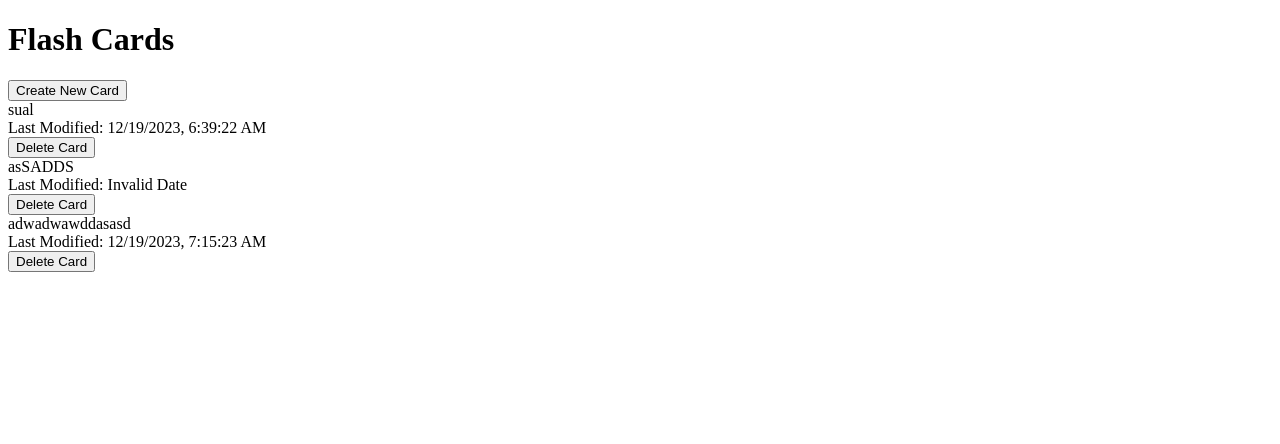
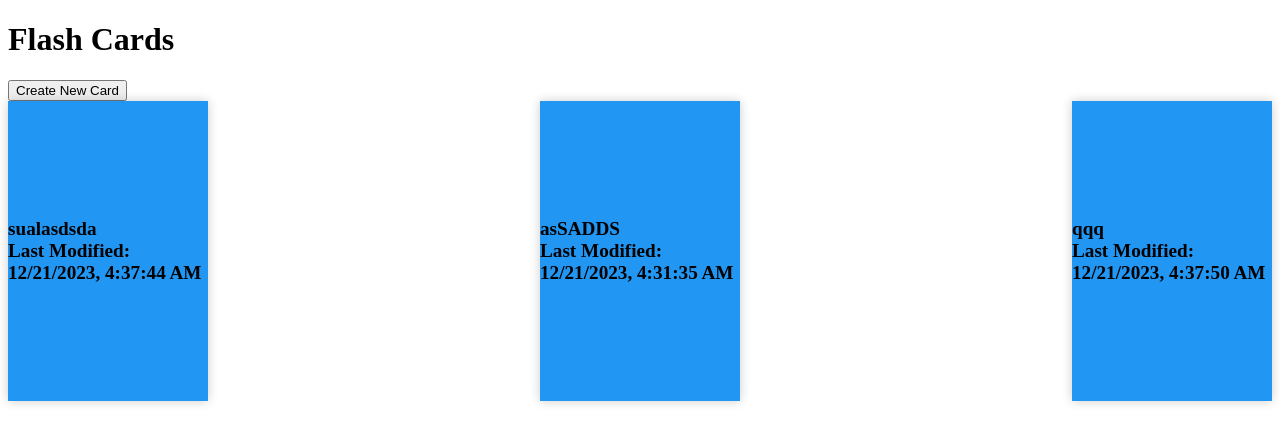
Before and after one commit to RevanGozelov4847/assignment, a React (Create React App) app: page /flash-cards in a window 1280 px wide. Shown: the top 444 px of the page. Built offline with nearby package versions, Linux system fonts and the light colour scheme; data requests are answered from the project's data file.

Commit message:
design and func

```diff
--- a/db.json
+++ b/db.json
@@ -1,25 +1,26 @@
 {
   "flashCards": [
     {
-      "question": "sual",
-      "answer": "cavab - Updated",
+      "question": "sualasdsda",
+      "answer": "asdadsdadsadss",
       "status": "Want to Learn",
       "id": 1702932179224,
       "isFlipped": false,
-      "lastModified": "2023-12-19T06:39:22.948Z"
+      "lastModified": "2023-12-21T04:37:44.508Z"
     },
     {
       "id": 1702969910596,
       "question": "asSADDS",
       "answer": "ASASDASD",
-      "status": "Want to Learn"
+      "status": "Want to Learn",
+      "lastModified": "2023-12-21T04:31:35.609Z"
     },
     {
-      "id": 1702970104178,
-      "question": "adwadwawddasasd",
-      "answer": "dawda",
+      "id": 1703133470041,
+      "question": "qqq",
+      "answer": "qqqq",
       "status": "Want to Learn",
-      "lastModified": "2023-12-19T07:15:23.367Z"
+      "lastModified": "2023-12-21T04:37:50.041Z"
     }
   ]
 }
--- a/package.json
+++ b/package.json
@@ -13,6 +13,7 @@
     "react-dom": "^18.2.0",
     "react-router-dom": "^6.21.0",
     "react-scripts": "5.0.1",
+    "sass": "^1.69.5",
     "web-vitals": "^2.1.4"
   },
   "scripts": {
--- a/src/App.js
+++ b/src/App.js
@@ -3,6 +3,7 @@ import { BrowserRouter as Router, Route, Routes } from 'react-router-dom';
 import Home from './pages/Home';
 import FlashCards from './components/FlashCards';
 import { FlashCardsProvider } from './context/FlashCardsContext';
+import "./assets/scss/main.scss"
 
 const App = () => {
   return (
--- a/src/assets/scss/components/flashCard.scss
+++ b/src/assets/scss/components/flashCard.scss
@@ -1,3 +1,10 @@
+.flash-cards-container {
+  display: flex;
+  flex-wrap: wrap;
+  justify-content: space-between;
+  align-items: flex-start;
+}
+
 .flash-card {
   perspective: 1000px;
   width: 200px;
@@ -6,6 +13,7 @@
   transform-style: preserve-3d;
   transition: transform 0.5s;
   cursor: pointer;
+  margin-bottom: 20px;
 }
 
 .flash-card.flipped {
@@ -33,3 +41,28 @@
   background-color: #4caf50; // Change the color as needed
   transform: rotateY(180deg);
 }
+
+.card-actions {
+  position: absolute;
+  bottom: 0;
+  left: 0;
+  right: 0;
+  text-align: center;
+  padding: 10px;
+  background-color: #fff;
+  z-index: 2;
+}
+
+.card-actions button {
+  margin: 5px;
+  padding: 8px 16px;
+  font-size: 14px;
+  background-color: #2196f3; /* Edit button color */
+  color: #fff; /* Edit button text color */
+  border: none;
+  cursor: pointer;
+}
+
+.card-actions button.delete-btn {
+  background-color: #f44336; /* Delete button color */
+}
--- a/src/components/FlashCards.jsx
+++ b/src/components/FlashCards.jsx
@@ -1,17 +1,23 @@
-import React, { useState } from 'react';
-import FlashCard from './FlashCard';
-import CardFormModal from './CardFormModal';
-import { useFlashCardsContext } from '../context/FlashCardsContext';
+import React, { useState } from "react";
+import CardFormModal from "./CardFormModal";
+import { useFlashCardsContext } from "../context/FlashCardsContext";
 
 const FlashCards = () => {
-  const { flashCards, addFlashCard, updateFlashCard, deleteFlashCard } = useFlashCardsContext();
+  const { flashCards, addFlashCard, updateFlashCard, deleteFlashCard } =
+    useFlashCardsContext();
   const [newCard, setNewCard] = useState({
     id: null,
-    question: '',
-    answer: '',
-    status: 'Want to Learn',
+    question: "",
+    answer: "",
+    status: "Want to Learn",
   });
   const [isModalOpen, setModalOpen] = useState(false);
+  const [flippedCards, setFlippedCards] = useState({});
+  const [selectedCard, setSelectedCard] = useState(null);
+
+  const onSave = () => {
+    console.log("Card saved!");
+  };
 
   const handleCreateCard = () => {
     if (newCard.id) {
@@ -27,11 +33,13 @@ const FlashCards = () => {
       });
     }
 
+    onSave();
+
     setNewCard({
       id: null,
-      question: '',
-      answer: '',
-      status: 'Want to Learn',
+      question: "",
+      answer: "",
+      status: "Want to Learn",
     });
     setModalOpen(false);
   };
@@ -43,6 +51,15 @@ const FlashCards = () => {
 
   const handleDeleteCard = (cardId) => {
     deleteFlashCard(cardId);
+    setSelectedCard(null);
+  };
+
+  const toggleCardFlip = (cardId) => {
+    setFlippedCards((prevFlippedCards) => ({
+      ...prevFlippedCards,
+      [cardId]: !prevFlippedCards[cardId],
+    }));
+    setSelectedCard(cardId);
   };
 
   return (
@@ -52,11 +69,46 @@ const FlashCards = () => {
 
       <div className="flash-cards-container">
         {flashCards.map((card) => (
-          <div key={card.id} onClick={() => handleEditCard(card)}>
-            <FlashCard card={card} />
-            <button type="button" onClick={() => handleDeleteCard(card.id)}>
-              Delete Card
-            </button>
+          <div key={card.id} className="flash-card-container">
+            <div
+              className={`flash-card ${flippedCards[card.id] ? "flipped" : ""}`}
+              onClick={() => toggleCardFlip(card.id)}
+            >
+              <div className="card-face card-front">
+                <div className="card-info">
+                  <div className="card-text">{card.question}</div>
+                  <div className="last-modified-text">
+                    Last Modified: {new Date(card.lastModified).toLocaleString()}
+                  </div>
+                </div>
+              </div>
+              <div className="card-face card-back">
+                <div className="card-info">
+                  <div className="card-text">{card.answer}</div>
+                  <div className="last-modified-text">
+                    Last Modified: {new Date(card.lastModified).toLocaleString()}
+                  </div>
+                </div>
+              </div>
+            </div>
+            {selectedCard === card.id && (
+              <div className="card-actions">
+                <button
+                  type="button"
+                  className="edit-btn"
+                  onClick={() => handleEditCard(card)}
+                >
+                  Edit Card
+                </button>
+                <button
+                  type="button"
+                  className="delete-btn"
+                  onClick={() => handleDeleteCard(card.id)}
+                >
+                  Delete Card
+                </button>
+              </div>
+            )}
           </div>
         ))}
       </div>
@@ -67,7 +119,9 @@ const FlashCards = () => {
           card={newCard}
           onClose={() => setModalOpen(false)}
           onSave={handleCreateCard}
-          onChange={(field, value) => setNewCard((prevCard) => ({ ...prevCard, [field]: value }))}
+          onChange={(field, value) =>
+            setNewCard((prevCard) => ({ ...prevCard, [field]: value }))
+          }
         />
       )}
     </div>
```
Also changed, not shown: 1 other file (tests, documents, lock files or other folders). Lines whose indentation alone changed are shown as unchanged.
